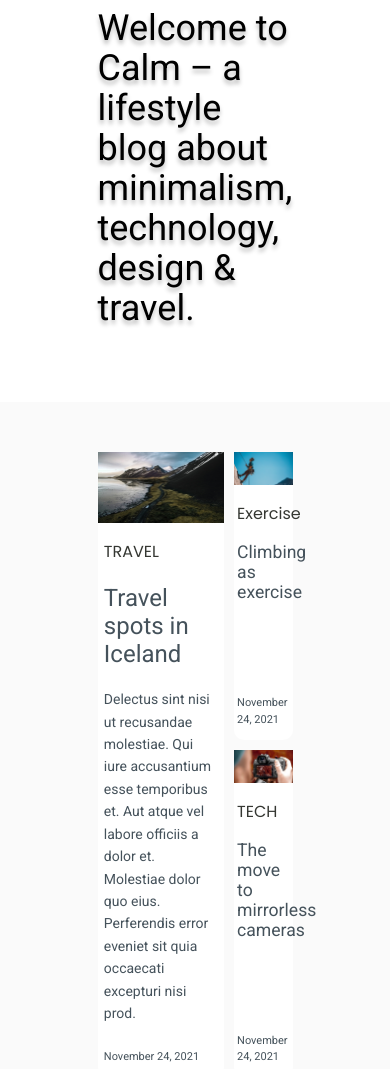
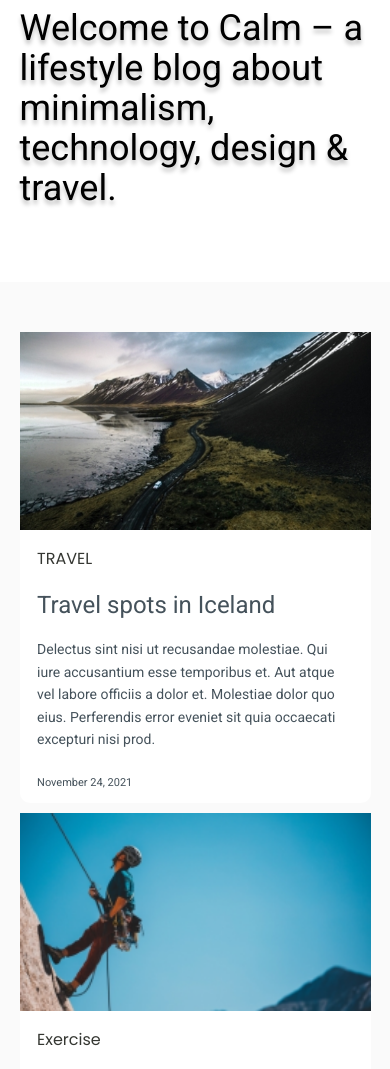
Before and after one commit to glav-git/layout-test, a plain HTML site: page index.html in a window 390 px wide. Shown: the part 186-1255 px from the top of the page. Drawn offline with Linux system fonts and the light colour scheme.

Commit message:
media huidia

```diff
--- a/index.html
+++ b/index.html
@@ -3,6 +3,7 @@
 
 <head>
     <meta charset="UTF-8" />
+    <meta name="viewport" content="width=device-width, initial-scale=1.0">
     <title>Layout Test</title>
     <link rel="stylesheet" type="text/css" href="styles.css">
     <link rel="preconnect" href="https://fonts.googleapis.com">
--- a/styles.css
+++ b/styles.css
@@ -129,3 +129,38 @@ main {
   font-size: 11px;
   line-height: 16.8px;
 }
+
+@media (max-width: 1200px) {
+  main {
+    width: 70%;
+  }
+
+  header {
+    padding: 50px 15%;
+  }
+}
+
+@media (max-width: 768px) {
+  main {
+    width: 90%;
+  }
+
+  header {
+    padding: 50px 5%;
+  }
+
+  .grid-col-span-4 .card-header,
+  .grid-col-span-6 .card-header,
+  .grid-col-span-8 .card-header {
+    font-size: 1.5rem;
+  }
+
+  #posts-grid {
+    grid-template-columns: 100%;
+  }
+
+  .card {
+    grid-column: span 1;
+    grid-row: span 1;
+  }
+}
```
